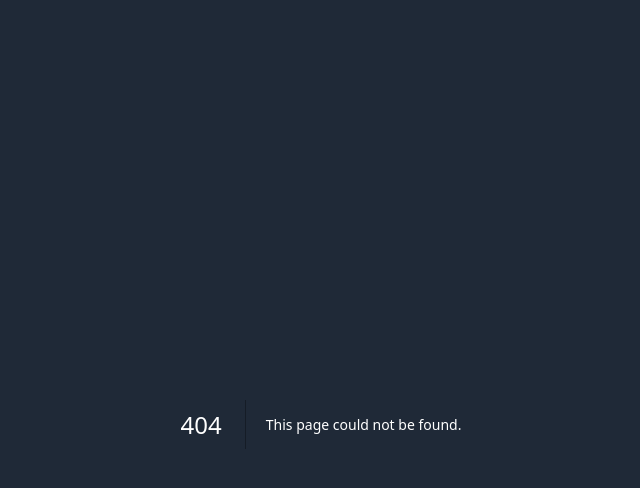
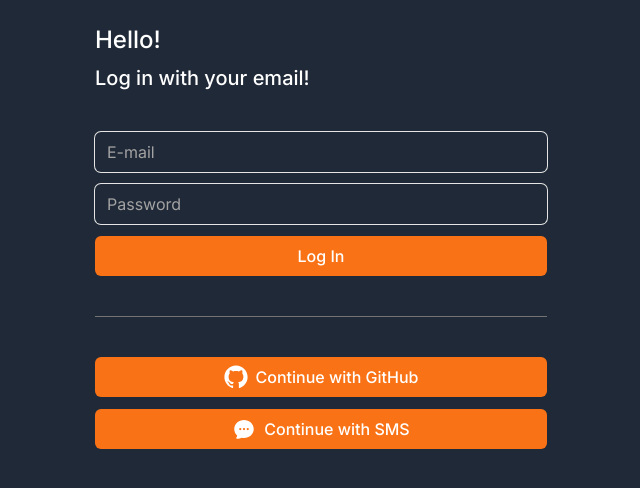
Before and after one commit to bestgoogoo/clone-carrot, a Next.js app: page /login in a window 1280 px wide. Before the commit this address had no page. Shown: the top 488 px of the page, without its empty margins (319-959 px from the left). Built offline with nearby package versions, Linux system fonts and the light colour scheme.

Commit message:
Login screen page

```diff
--- /dev/null
+++ b/app/login/page.tsx
@@ -0,0 +1,25 @@
+import FormButton from "@/components/form-btn";
+import FormInput from "@/components/form-input";
+import SocialLogIn from "@/components/social-login";
+
+export default function LogIn() {
+  return (
+    <div className="flex flex-col gap-10">
+      <div className="flex flex-col gap-2">
+        <h2>Hello!</h2>
+        <h3>Log in with your email!</h3>
+      </div>
+      <form className="flex flex-col gap-3">
+        <FormInput type="email" placeholder="E-mail" required errors={[]} />
+        <FormInput
+          type="password"
+          placeholder="Password"
+          required
+          errors={[]}
+        />
+        <FormButton text="Log In" loading={false} />
+      </form>
+      <SocialLogIn />
+    </div>
+  );
+}
--- /dev/null
+++ b/app/sms/page.tsx
@@ -0,0 +1,23 @@
+import FormButton from "@/components/form-btn";
+import FormInput from "@/components/form-input";
+
+export default function SMSLogIn() {
+  return (
+    <div className="flex flex-col gap-10">
+      <div className="flex flex-col gap-2">
+        <h2>Hello!</h2>
+        <h3>Log in with your phone number!</h3>
+      </div>
+      <form className="flex flex-col gap-3">
+        <FormInput type="tel" placeholder="Phone number" required errors={[]} />
+        <FormInput
+          type="password"
+          placeholder="Verification code"
+          required
+          errors={[]}
+        />
+        <FormButton text="Verify" loading={false} />
+      </form>
+    </div>
+  );
+}
```
